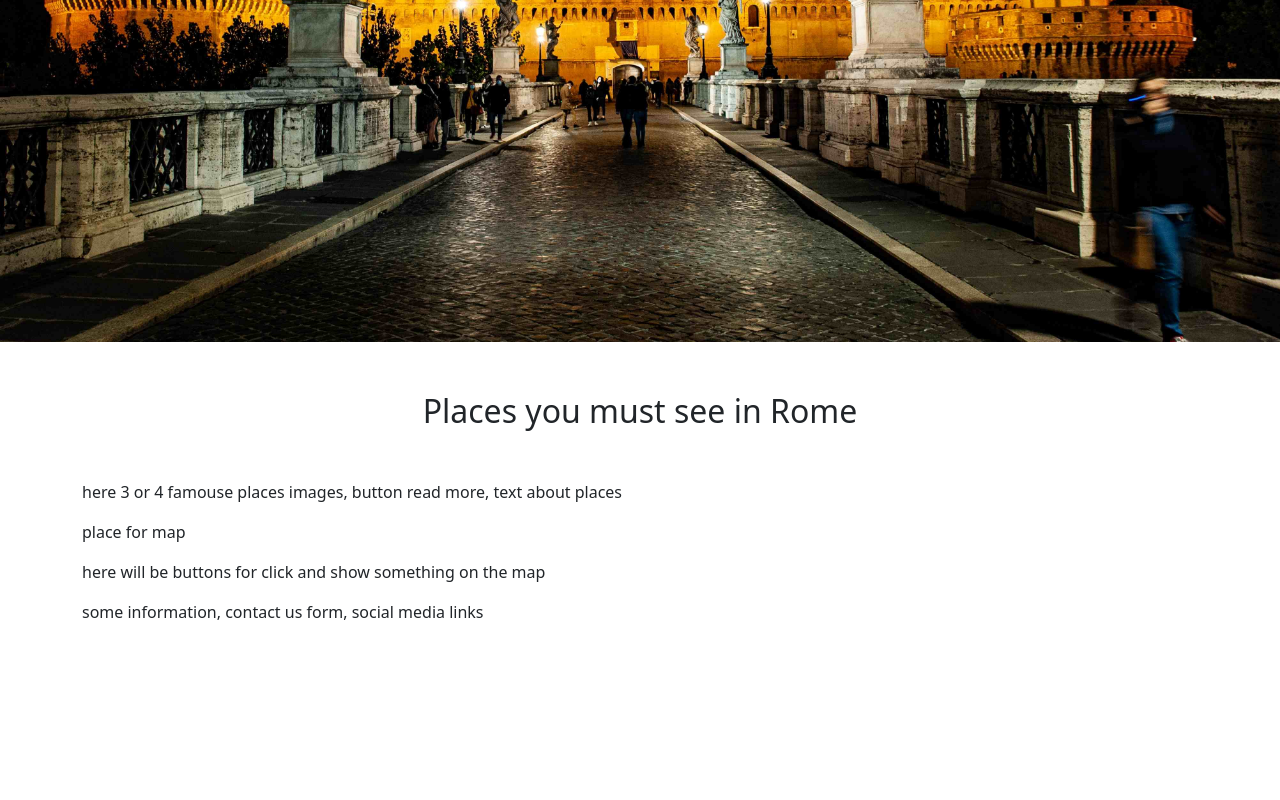
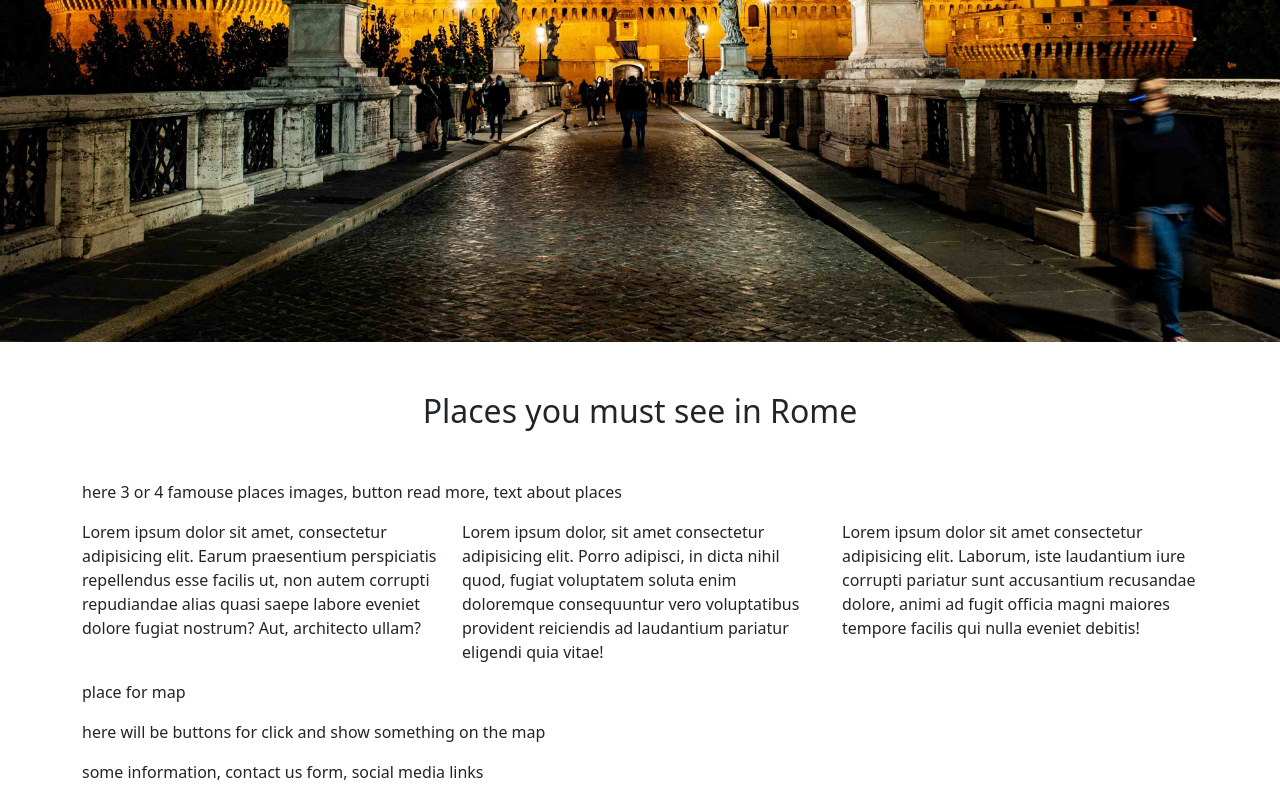
Before and after one commit to Code-Institute-Submissions/visit-rome, a plain HTML site: page index.html in a window 1280 px wide. Shown: the part 458-1258 px from the top of the page. Before the commit the page ends 1098 px from the top, so only its background shows below. Drawn offline with nearby package versions, Linux system fonts and the light colour scheme.

Commit message:
Added paragraphs for the describing famouse places.

```diff
--- a/index.html
+++ b/index.html
@@ -30,12 +30,36 @@
     </main>
 
 
-    <section >
+    <section>
         <div class="container famouse-places">
             <div class="row">
                 <div class="col-12">
                     <h2>Places you must see in Rome</h2>
                     <p>here 3 or 4 famouse places images, button read more, text about places </p>
+                </div>
+            </div>
+            <div class="row">
+                <div class="col-4">
+                    <p>
+                        Lorem ipsum dolor sit amet, consectetur adipisicing elit. Earum praesentium
+                        perspiciatis repellendus esse facilis ut, non autem corrupti repudiandae alias quasi saepe
+                        labore
+                        eveniet dolore fugiat nostrum? Aut, architecto ullam?
+                    </p>
+                </div>
+                <div class="col-4">
+                    <p>
+                        Lorem ipsum dolor, sit amet consectetur adipisicing elit. Porro adipisci, in dicta
+                        nihil quod, fugiat voluptatem soluta enim doloremque consequuntur vero voluptatibus provident
+                        reiciendis ad laudantium pariatur eligendi quia vitae!
+                    </p>
+                </div>
+                <div class="col-4">
+                    <p>
+                        Lorem ipsum dolor sit amet consectetur adipisicing elit. Laborum, iste laudantium
+                        iure corrupti pariatur sunt accusantium recusandae dolore, animi ad fugit officia magni maiores
+                        tempore facilis qui nulla eveniet debitis!
+                    </p>
                 </div>
             </div>
         </div>
```
